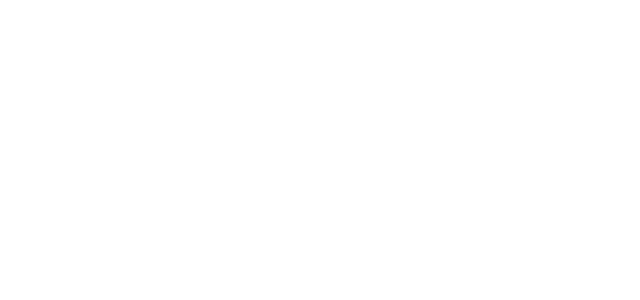
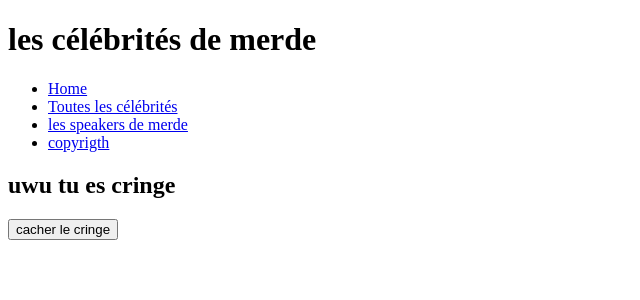
Before and after one commit to lexstars-ls/REACT_exo, a React (Create React App) app in the folder worst-celebrities/: page /copyrigthpage in a window 1280 px wide. Before the commit this address had no page. Shown: the top 300 px of the page, without its empty margins (0-640 px from the left). Built offline with nearby package versions, Linux system fonts and the light colour scheme.

Commit message:
exo Usestate

```diff
--- a/worst-celebrities/src/App.js
+++ b/worst-celebrities/src/App.js
@@ -3,6 +3,7 @@
 import CelebritiesPage from "./page/CelebritiesPage";
 import CelebritiePage from "./page/CelebritiePage";
 import TvSpeakersPage from "./page/TvSpeakersPage";
+import Copyrigth from "./page/Copyrigth";
 function App() {
   return (
     <BrowserRouter>
@@ -13,6 +14,8 @@
         <Route path="/celebritypage" element ={<CelebritiePage/>}  />
         <Route path="/celebritypage/:id" element ={< CelebritiePage/>}  />
         <Route path="/speakerspage" element ={< TvSpeakersPage/>}  />
+        <Route path="/copyrigthpage" element ={< Copyrigth/>}  />
+
 
       </Routes>
     </BrowserRouter>
--- a/worst-celebrities/src/component/Header.jsx
+++ b/worst-celebrities/src/component/Header.jsx
@@ -35,6 +35,16 @@
               <Link to="/speakerspage">les speakers de merde</Link>
             )}
           </li>
+
+          <li>
+            {currentPage === "copyrigth" ? (
+              <strong>
+                <Link to="/copyrigthpage">copyrigth</Link>
+              </strong>
+            ) : (
+              <Link to="/copyrigthpage">copyrigth</Link>
+            )}
+          </li>
         </ul>
       </nav>
     </header>
--- /dev/null
+++ b/worst-celebrities/src/page/Copyrigth.jsx
@@ -0,0 +1,24 @@
+import { useState } from "react"
+// import de use state pour créef une variable (sans impossible de le faire)
+import Header from "../component/Header"
+function Copyrigth () {
+
+    // variable qui a 2 param display texte qui est le texte (affichage) et setDispt qui définit l'état du texte en rechageant le composant
+const [displayText, setDisplayText] = useState(true);
+const handleButtonClick = ()=>{
+    // variable qui modifie l'état de display test via setdisplayt apres le click sur le bouton (onclcik param handlebutton)
+ setDisplayText(!displayText)
+//  a chaque click le composant est rechargé et change en fonction de son état (true = affichage false = pas d'affichage)
+};
+    return (
+        <>
+        <Header/>
+        <main>
+            {/* displayText (valeur qui est affiché ou non) */}
+        { displayText &&<h2>uwu tu es cringe</h2>}
+        <button onClick={handleButtonClick}>cacher le cringe</button>
+        </main>
+        </>
+    )
+}
+export default Copyrigth
```
